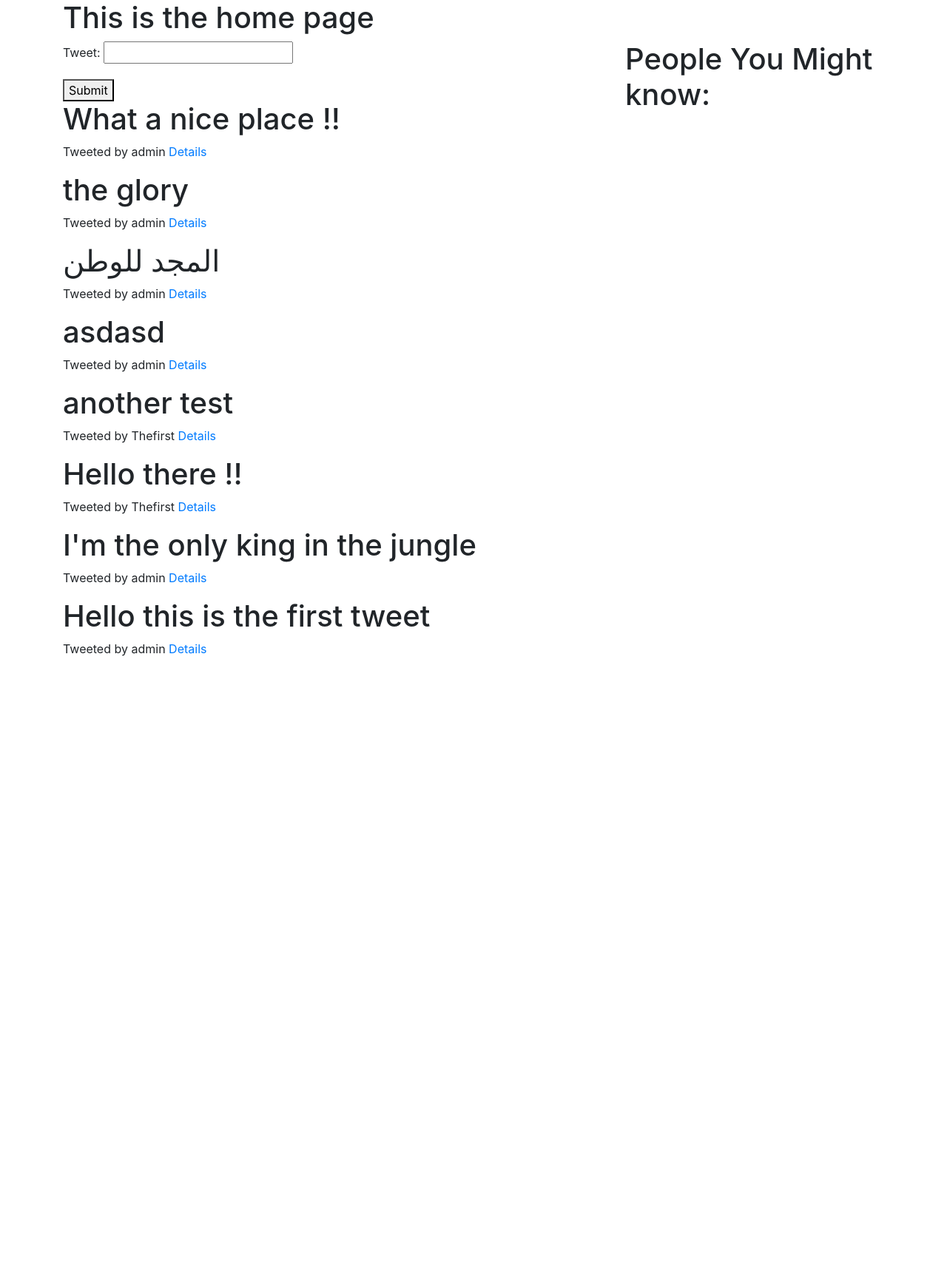
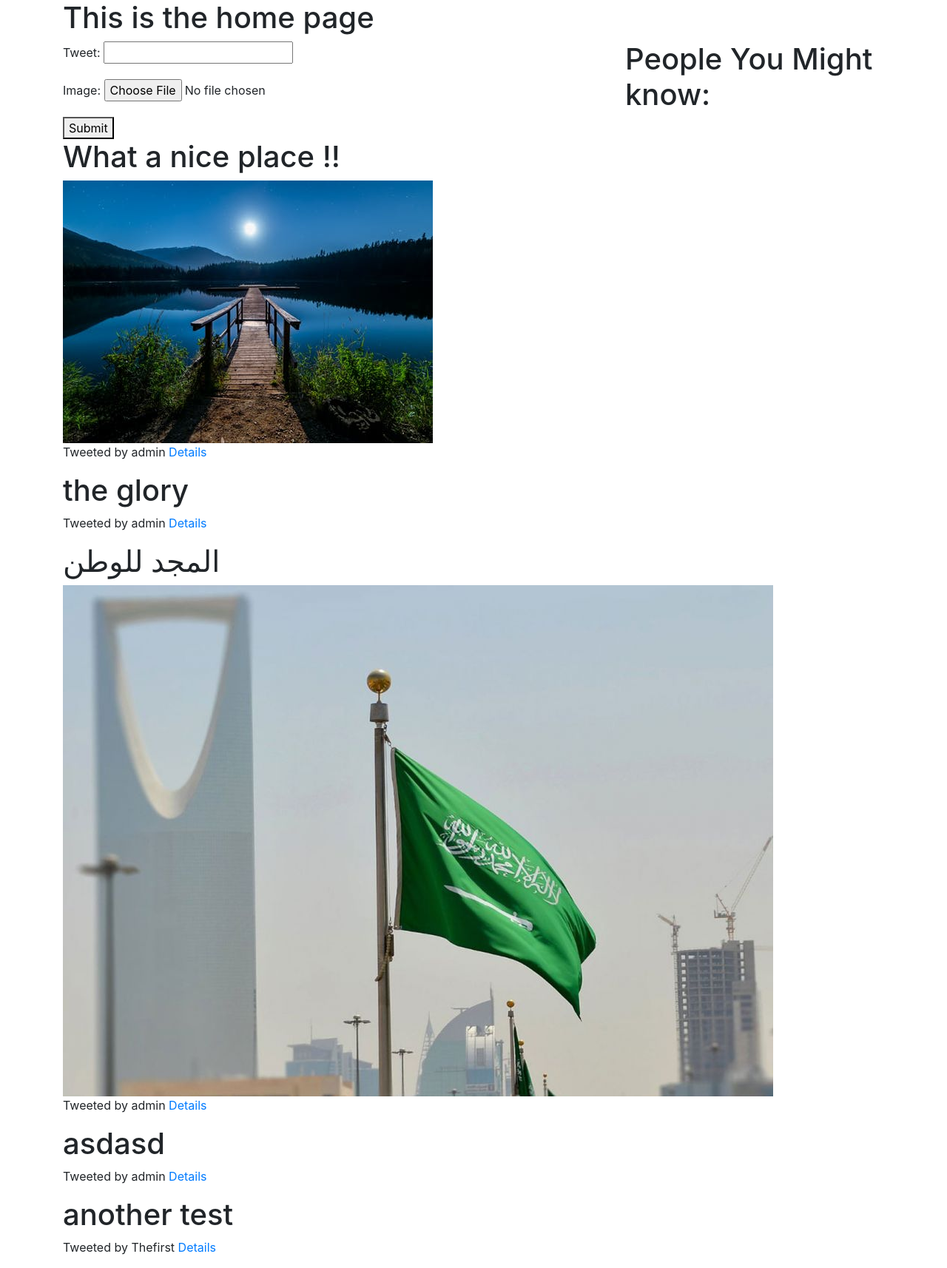
Before and after one commit to Alhusayni/TwitterClone, a Django app: page / in a window 1280 px wide. Shown: the part 56-1770 px from the top of the page at 74% size. Before the commit the page ends 943 px from the top, so only its background shows below. Run offline with Django 3.2, Linux system fonts and the light colour scheme; a user stored in the database is signed in; data comes from the database, SQL or seed files in the repository; both versions use the stored data as it was after the commit; some libraries are stand-ins or nearby versions.

Commit message:
Uploding and showing image work

```diff
--- a/twitterclone/twit/forms.py
+++ b/twitterclone/twit/forms.py
@@ -57,7 +57,4 @@ class UserRegisterForm(forms.ModelForm):
 
 class AddTweetForm(forms.Form):
     tweet = forms.CharField()
-
-    #class Meta:
-     #   model = Tweet
-      #  fields = ('tweet',)
+    image = forms.FileField(required=False)
--- a/twitterclone/twit/models.py
+++ b/twitterclone/twit/models.py
@@ -6,7 +6,7 @@ class Tweet(models.Model):
     tweet = models.CharField(max_length=280)
     created = models.DateTimeField(auto_now_add=True)
     like = models.ManyToManyField(User, related_name= 'likes', blank=True)
-    #image = models.ImageField(upload_to='tweets_image')
+    image = models.FileField(null=True, blank=True)
     def __str__(self):
         return self.tweet
 
--- a/twitterclone/twit/templates/details.html
+++ b/twitterclone/twit/templates/details.html
@@ -7,8 +7,9 @@ Details of tweet
     {% for t in tweet %}
         <h1>{{ t.tweet }}</h1>
         <p>Tweeted by {{ t.author.username }} on {{ t.created }}</p>
+        <img src="{{ t.image.url }}" class="img-responsive"/>
 
-          <h3>  {{ total }} like {{ total|pluralize }} </h3>
+          <h3>  {{ total }} like{{ total|pluralize }} </h3>
         <form action="{% url 'liketweet' %}" method="post">
             {% csrf_token %}
             {% if is_liked %}
--- a/twitterclone/twit/templates/home.html
+++ b/twitterclone/twit/templates/home.html
@@ -14,7 +14,7 @@ Home Page
 
 
         <div class="col-sm-8">
-            <form method="post">
+            <form method="post" enctype="multipart/form-data">
                 {% csrf_token %}
                 {{ form.as_p }}
                   <button type="submit">Submit</button>
@@ -23,7 +23,11 @@ Home Page
 
 
             {% for t in tweet %}
+
                  <h1>{{ t.tweet }}</h1>
+                {% if t.image %}
+                    <img src="{{ t.image.url }}" class="img-responsive"/>
+                {% endif %}
                  <p>Tweeted by {{ t.author.username }} <a href="{% url 'details' id=t.id %}"> Details</a> </p>
 
              {% endfor %}
--- a/twitterclone/twit/templates/profile.html
+++ b/twitterclone/twit/templates/profile.html
@@ -12,7 +12,10 @@ Profile Page
 <div class="col-sm-8">
     {% for t in tweet %}
         <h3>{{ t.tweet }}</h3>
-        <p>Tweeted by {{ t.author.username }} on {{ t.created }}</p>
+        {% if t.image %}
+            <img src="{{ t.image.url }}" class="img-responsive"/>
+        {% endif %}
+        <p>Your tweet, Tweeted on {{ t.created }}</p>
     {% endfor %}
 </div>
 
--- a/twitterclone/twit/templates/timeline.html
+++ b/twitterclone/twit/templates/timeline.html
@@ -6,6 +6,9 @@ TimeLine
 
              {% for t in tweets %}
                  <h1>{{ t.tweet }}</h1>
+                 {% if t.image %}
+                    <img src="{{ t.image.url }}" class="img-responsive"/>
+                {% endif %}
                  <p>Tweeted by {{ t.author.username }} <a href="{% url 'details' id=t.id %}"> Details</a> </p>
 
              {% endfor %}
--- a/twitterclone/twit/views.py
+++ b/twitterclone/twit/views.py
@@ -31,14 +31,15 @@ def home(request):
                    'following': followings}
 
         return render(request, "home.html", context)
-
-
-
-    form= AddTweetForm(request.POST or None)
+    form = AddTweetForm(request.POST or None, request.FILES or None)
     if form.is_valid():
         newtweet = models.Tweet()
         newtweet.author = request.user
         newtweet.tweet = form.cleaned_data['tweet']
+        try:
+            newtweet.image = request.FILES['image']
+        except:
+            newtweet.image = None
         newtweet.save()
     context = {'form': form}
 
--- a/twitterclone/twitterclone/settings.py
+++ b/twitterclone/twitterclone/settings.py
@@ -119,3 +119,7 @@ USE_TZ = True
 # https://docs.djangoproject.com/en/2.2/howto/static-files/
 
 STATIC_URL = '/static/'
+
+
+MEDIA_URL = '/image/'
+MEDIA_ROOT = os.path.join(os.path.dirname(BASE_DIR), "tweet_image")
--- a/twitterclone/twitterclone/urls.py
+++ b/twitterclone/twitterclone/urls.py
@@ -16,7 +16,8 @@ Including another URLconf
 from django.contrib import admin
 from django.urls import path
 from twit.views import home
-
+from django.conf import settings
+from django.conf.urls.static import static
 from twit.views import login_view, register_view, logout_view, profile, follow, unfollow,timeline,details,liketweets
 
 urlpatterns = [
@@ -33,3 +34,7 @@ urlpatterns = [
     path('tweet/<int:id>/', details, name='details'),
     path('like/', liketweets, name='liketweet')
 ]
+
+
+if settings.DEBUG:
+    urlpatterns += static(settings.MEDIA_URL, document_root= settings.MEDIA_ROOT)
```
Also changed, not shown: tweet_image/Riyadhcity23112017.jpg (added), tweet_image/Riyadhcity23112017_Q7O1OUd.jpg (added), tweet_image/pexels-photo-414612.jpeg (added), tweet_image/pexels-photo-414612_3BXC3we.jpeg (added), tweet_image/pexels-photo-414612_VhvRas6.jpeg (added), twitterclone/db.sqlite3, twitterclone/twit/migrations/0005_tweet_image.py (added).
